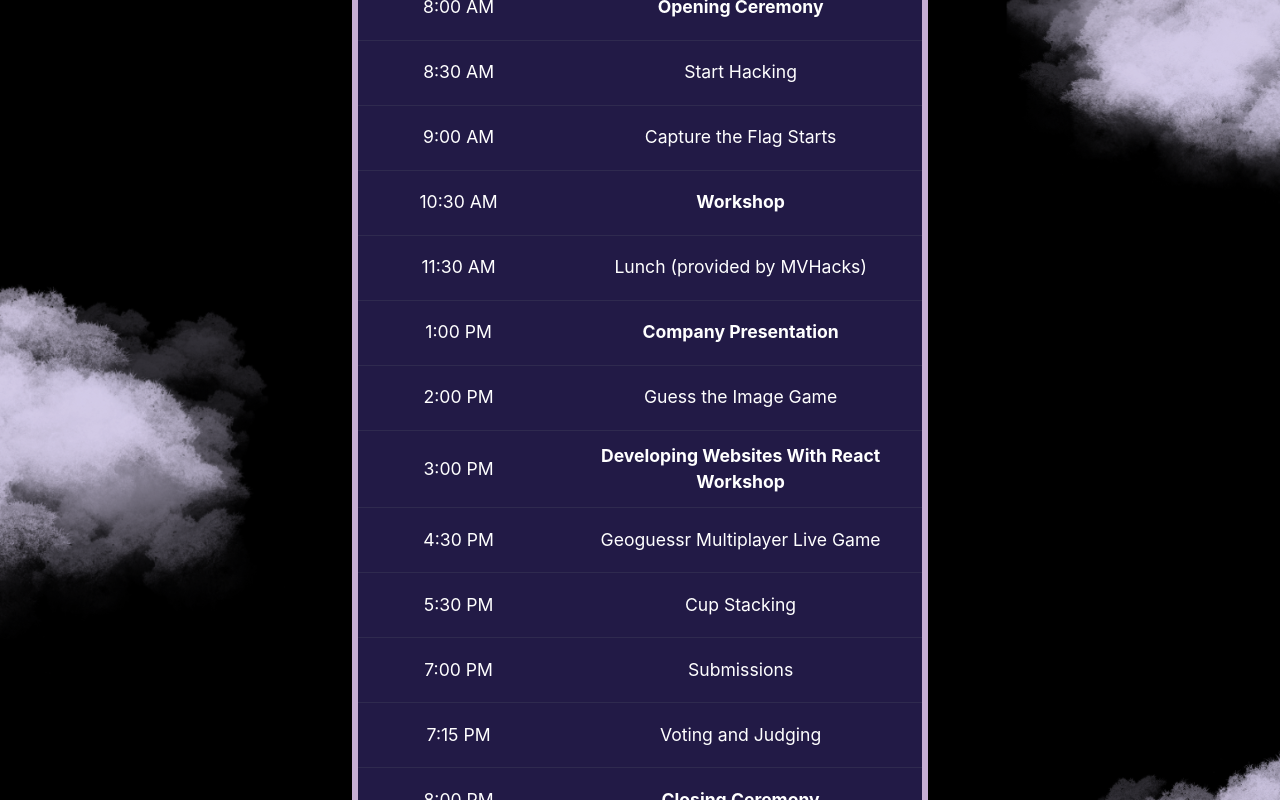
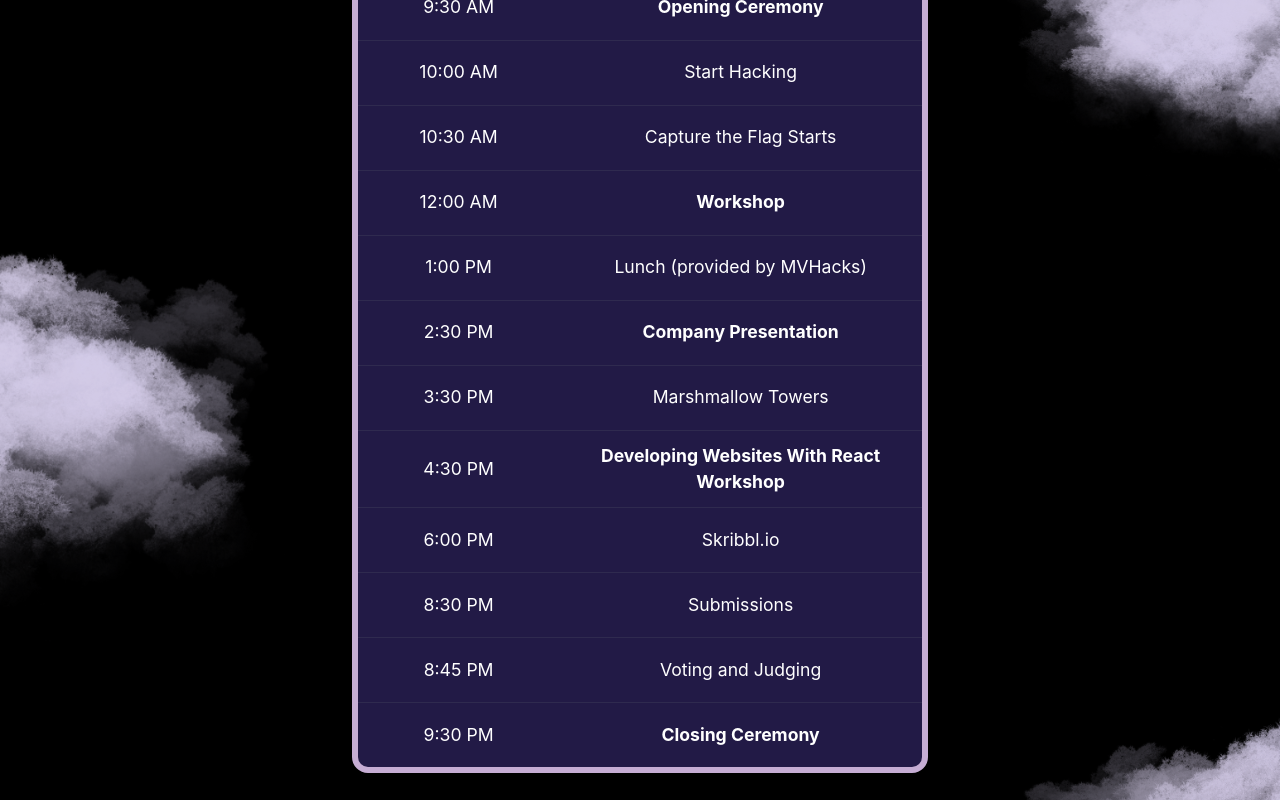
Before and after one commit to mvhacks/website-9.0, a React (Create React App) app: page / in a window 1280 px wide. Shown: the part 2080-2880 px from the top of the page. Built offline with nearby package versions, Linux system fonts and the light colour scheme.

Commit message:
Changed schedule

```diff
--- a/src/components/Schedule.tsx
+++ b/src/components/Schedule.tsx
@@ -7,19 +7,18 @@ function createData(time: string, event: string) {
 }
 
 const rows = [
-  createData("8:00 AM", "Opening Ceremony"),
-  createData("8:30 AM", "Start Hacking"),
-  createData("9:00 AM", "Capture the Flag Starts"),
-  createData("10:30 AM", "Workshop"),
-  createData("11:30 AM", "Lunch (provided by MVHacks)"),
-  createData("1:00 PM", "Company Presentation"),
-  createData("2:00 PM", "Guess the Image Game"),
-  createData("3:00 PM", "Developing Websites With React Workshop"),
-  createData("4:30 PM", "Geoguessr Multiplayer Live Game"),
-  createData("5:30 PM", "Cup Stacking"),
-  createData("7:00 PM", "Submissions"),
-  createData("7:15 PM", "Voting and Judging"),
-  createData("8:00 PM", "Closing Ceremony"),
+  createData("9:30 AM", "Opening Ceremony"),
+  createData("10:00 AM", "Start Hacking"),
+  createData("10:30 AM", "Capture the Flag Starts"),
+  createData("12:00 AM", "Workshop"),
+  createData("1:00 PM", "Lunch (provided by MVHacks)"),
+  createData("2:30 PM", "Company Presentation"),
+  createData("3:30 PM", "Marshmallow Towers"),
+  createData("4:30 PM", "Developing Websites With React Workshop"),
+  createData("6:00 PM", "Skribbl.io"),
+  createData("8:30 PM", "Submissions"),
+  createData("8:45 PM", "Voting and Judging"),
+  createData("9:30 PM", "Closing Ceremony"),
 ];
 
 export default function Schedule() {
```
